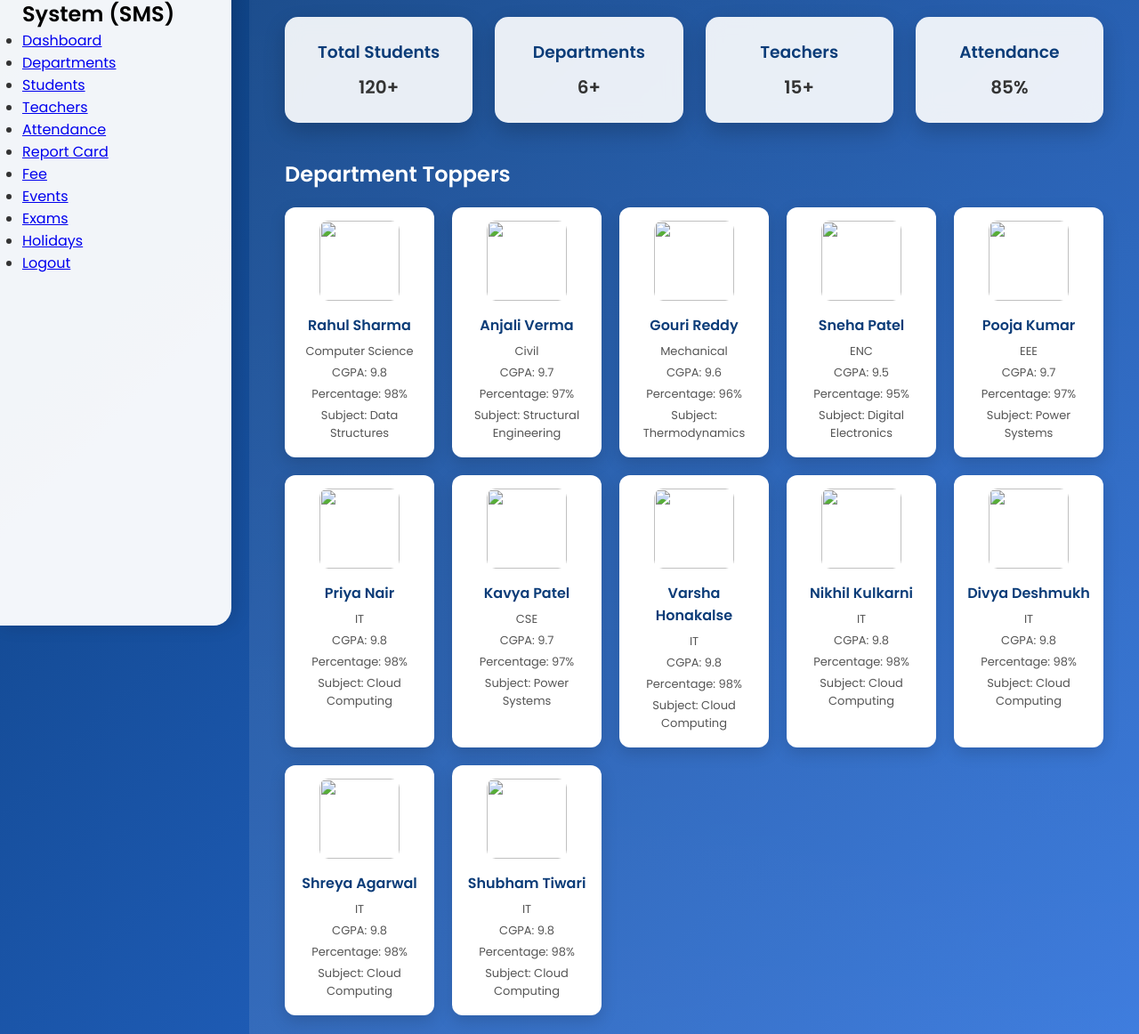
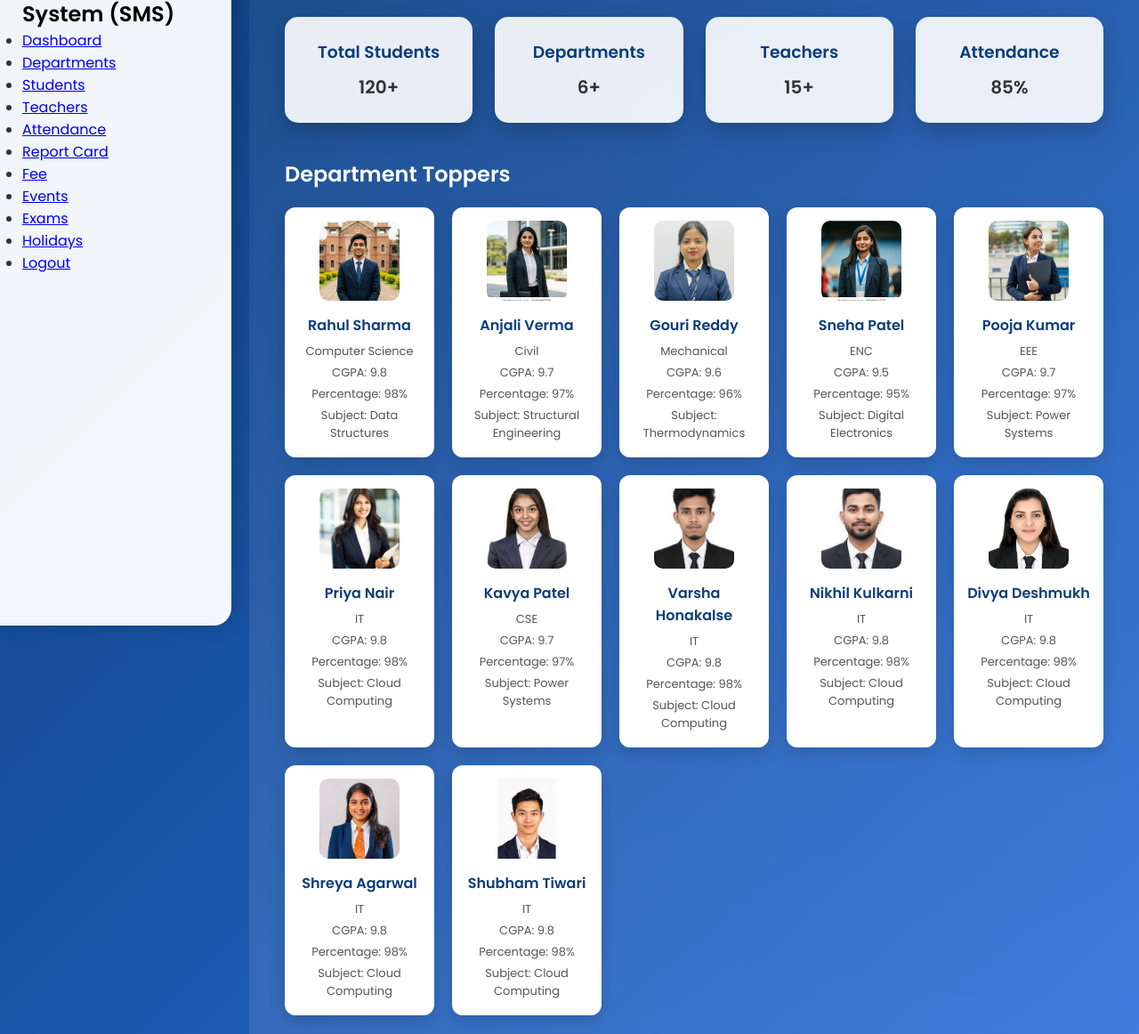
Before and after one commit to Sanskruti-92/Student-Management-System, a plain HTML site: page index.html in a window 1280 px wide. Shown: the part 97-1259 px from the top of the page at 89% size. Drawn offline with nearby package versions, Linux system fonts and the light colour scheme; sample sign-in values are in the browser's storage.

Commit message:
Update index.html

```diff
--- a/index.html
+++ b/index.html
@@ -78,7 +78,7 @@ window.location="login.html";
 <div class="topper-grid">
 
 <div class="topper-card">
-<img src="images/student1.jpg">
+<img src="student1.jpg">
 <h3>Rahul Sharma</h3>
 <p>Computer Science</p>
 <p>CGPA: 9.8</p>
@@ -87,7 +87,7 @@ window.location="login.html";
 </div>
 
 <div class="topper-card">
-<img src="images\student.jpg">
+<img src="student.jpg">
 <h3>Anjali Verma</h3>
 <p>Civil</p>
 <p>CGPA: 9.7</p>
@@ -96,7 +96,7 @@ window.location="login.html";
 </div>
 
 <div class="topper-card">
-<img src="images/student3.jpg">
+<img src="student3.jpg">
 <h3>Gouri Reddy</h3>
 <p>Mechanical</p>
 <p>CGPA: 9.6</p>
@@ -105,7 +105,7 @@ window.location="login.html";
 </div>
 
 <div class="topper-card">
-<img src="images/student4.jpg">
+<img src="student4.jpg">
 <h3>Sneha Patel</h3>
 <p>ENC</p>
 <p>CGPA: 9.5</p>
@@ -114,7 +114,7 @@ window.location="login.html";
 </div>
 
 <div class="topper-card">
-<img src="images/student5.jpg">
+<img src="student5.jpg">
 <h3>Pooja Kumar</h3>
 <p>EEE</p>
 <p>CGPA: 9.7</p>
@@ -123,7 +123,7 @@ window.location="login.html";
 </div>
 
 <div class="topper-card">
-<img src="images/student6.jpg">
+<img src="student6.jpg">
 <h3>Priya Nair</h3>
 <p>IT</p>
 <p>CGPA: 9.8</p>
@@ -132,7 +132,7 @@ window.location="login.html";
 </div>
 
 <div class="topper-card">
-<img src="images/student7.jpg">
+<img src="student7.jpg">
 <h3>Kavya Patel</h3>
 <p>CSE</p>
 <p>CGPA: 9.7</p>
@@ -141,7 +141,7 @@ window.location="login.html";
 </div>
 
 <div class="topper-card">
-<img src="images/student8.jpg">
+<img src="student8.jpg">
 <h3>Varsha Honakalse</h3>
 <p>IT</p>
 <p>CGPA: 9.8</p>
@@ -150,7 +150,7 @@ window.location="login.html";
 </div>
 
 <div class="topper-card">
-<img src="images/student10.jpeg">
+<img src="student10.jpeg">
 <h3>Nikhil Kulkarni</h3>
 <p>IT</p>
 <p>CGPA: 9.8</p>
@@ -159,7 +159,7 @@ window.location="login.html";
 </div>
 
 <div class="topper-card">
-<img src="images/student11.jpg">
+<img src="student11.jpg">
 <h3>Divya Deshmukh</h3>
 <p>IT</p>
 <p>CGPA: 9.8</p>
@@ -168,7 +168,7 @@ window.location="login.html";
 </div>
 
 <div class="topper-card">
-<img src="images/student12.jpeg">
+<img src="student12.jpeg">
 <h3>Shreya Agarwal</h3>
 <p>IT</p>
 <p>CGPA: 9.8</p>
@@ -177,7 +177,7 @@ window.location="login.html";
 </div>
 
 <div class="topper-card">
-<img src="images/student14.jpeg">
+<img src="student14.jpeg">
 <h3>Shubham Tiwari</h3>
 <p>IT</p>
 <p>CGPA: 9.8</p>
```
